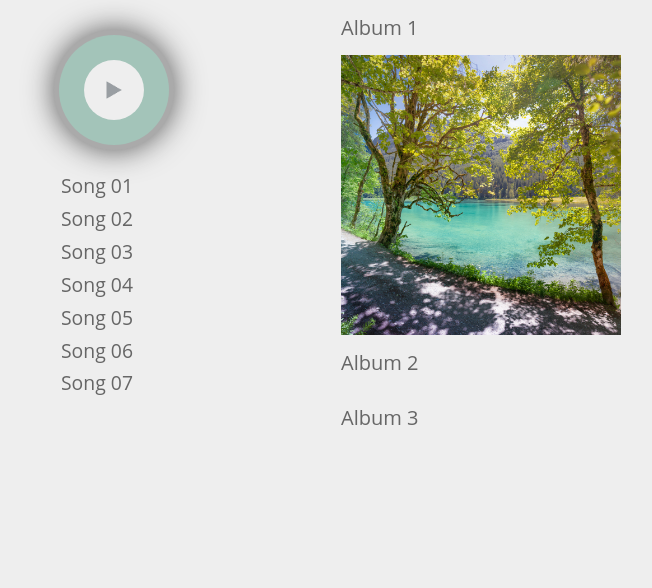
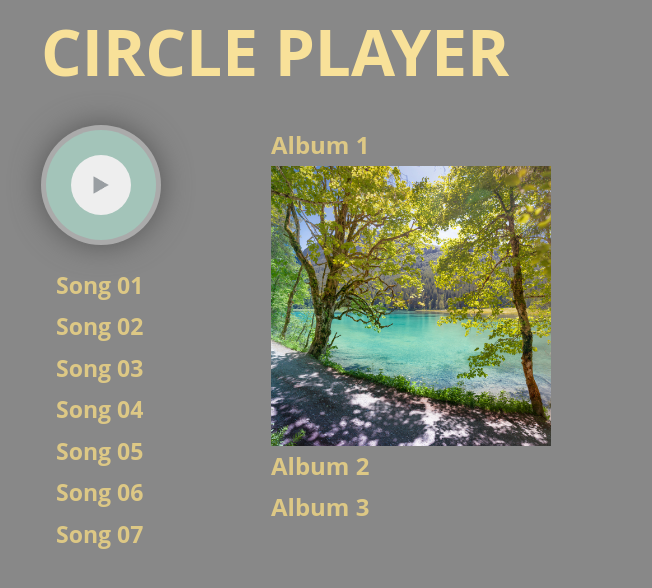
Before and after one commit to KateKorneeva/radial_player, a plain HTML site: page index.html in a window 1280 px wide. Shown: the whole page, without its empty margins (299-951 px from the left). Drawn offline with Linux system fonts and the light colour scheme.

Commit message:
Added player, worked on  design

```diff
--- a/css/player.css
+++ b/css/player.css
@@ -2,8 +2,7 @@
 
 .player {
   height: 140px;
-  width: 280px;
-  margin-left: -7px;
+  margin-left: -15px;
 }
 
 /* This is seen as an empty loader when song is being played */
--- a/css/style.css
+++ b/css/style.css
@@ -1,16 +1,21 @@
 /*General styles*/
 
 body {
-    background-color: #eee;
-    margin-top: 0px;
+    background-color: #888;
+    font-family: 'Open Sans', sans-serif;
 }
 
 .container {
-    font-family: 'Open Sans', sans-serif;
-    /* The folloving three rules make container to be centered*/
     margin-left: auto;
     margin-right: auto;
-    width: 800px;
+    width: 600px;
+}
+
+header {
+    font-size: 4em;
+    color: #f8e199;
+    font-weight: bold;
+    margin-bottom: 30px;
 }
 
 .cover > img {
@@ -34,18 +39,18 @@ body {
 
 /* Styles for list of albums */
 .albums {
+    float: right;
     height: inherit;
     display: inline-block;
-    padding-left: 30px;
-    float: right;
     margin-right: 15%;
 }
 
 .albums > .header {
     list-style: none;
-    color: #666;
-    font-size: 20px;
-    line-height: 55px;
+    font-size: 1.5em;
+    line-height: 1.7em;
+    font-weight: bold;
+    color: #ddc885;
     cursor: pointer;
     -webkit-margin-before: 0;
     -webkit-margin-after: 0;
@@ -54,32 +59,31 @@ body {
 /* Styles for section with player and playlist*/
 .player-box {
     display: inline-block;
-    margin-top: 30px;
-    margin-left: 15%;
-    width: 22%;
+    margin-left: 15px;
 }
 
-.menu, .menu ul {
+.playlist, .playlist ul {
     list-style: none;
     padding: 0;
     margin: 0;
 }
-.menu {
+.playlist {
     height: 58px;
 }
-.menu li {
+.playlist li {
     min-width: 160px;
 }
 
-.menu li {
-    color: #666;
+.playlist li {
     display: block;
     text-decoration: none;
-    font-size: 1.1em;
-    line-height: 1.7em;
+    font-size: 1.2em;
+    line-height: 1.8em;
+    font-weight: bold;
+    color: #ddc885;
 }
 
 /* Makes pointer reflect an actve element when hovering song */
-.menu li:hover{
+.playlist li:hover{
     cursor: pointer;
 }
--- a/index.html
+++ b/index.html
@@ -3,7 +3,7 @@
   <head>
       <meta charset="UTF-8">
 
-      <title>Stereo Skverna</title>
+      <title>Circle Player</title>
       <script type="text/javascript" src="js/lib/jquery-1.7.2.min.js"></script>
       <script src="js/lib/jquery-ui.js"></script>
 
@@ -12,11 +12,12 @@
 
       <script src="js/albums.js"></script>
       <script src="js/player.js"></script>
-
   </head>
   <body>
 
     <div class="container">
+
+      <header>CIRCLE PLAYER</header>
 
       <!-- Player-box is the div containing player and current playlist -->
       <div class="player-box">
@@ -52,7 +53,7 @@
 
         <!-- This div contains all playlists -->
         <div class="playlists">
-          <ul class="menu album1_list">
+          <ul class="playlist album1_list">
             <li>
               <ul class="album1_inner_list">
                 <li>Song 01</li>
@@ -65,7 +66,7 @@
               </ul>
             </li>
           </ul>
-          <ul class="menu album2_list hidden">
+          <ul class="playlist album2_list hidden">
             <li>
               <ul class="album2_inner_list">
                 <li>Song 01</li>
@@ -74,7 +75,7 @@
               </ul>
             </li>
           </ul>
-          <ul class="menu album3_list hidden">
+          <ul class="playlist album3_list hidden">
             <li>
               <ul class="album3_inner_list">
                 <li>Song 01</li>
```
